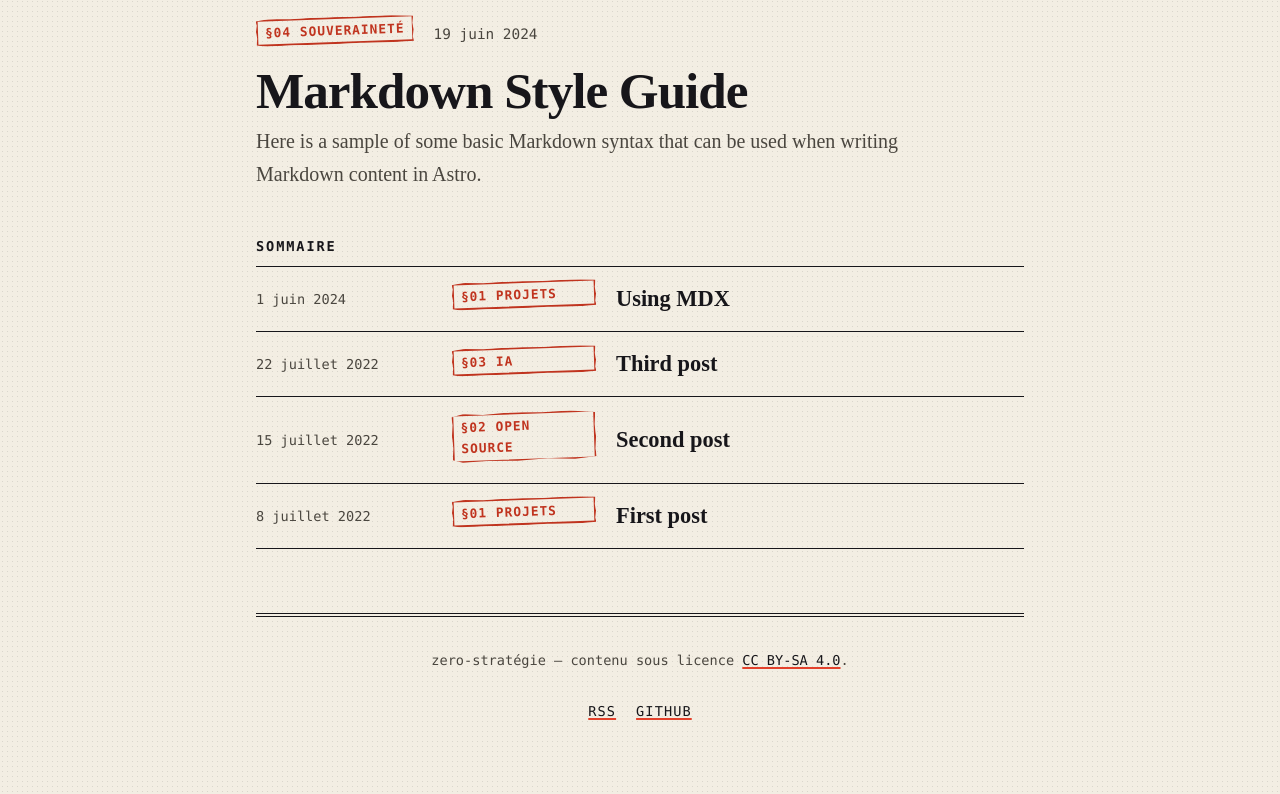
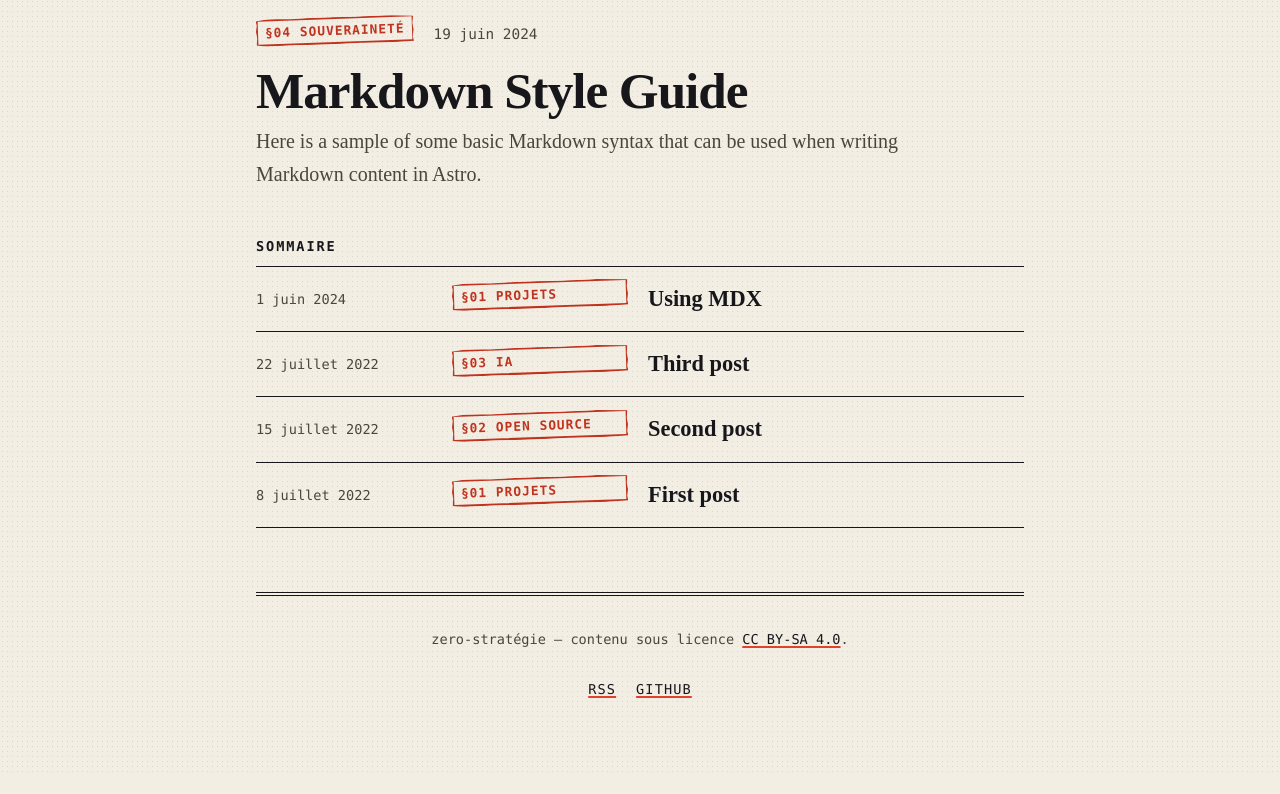
Before and after one commit to zero-strategie/zero-blog-astro, an Astro site: page / in a window 1280 px wide. Shown: the part 1246-2040 px from the top of the page. After the commit the page ends 2019 px from the top, so only its background shows below. Built offline with nearby package versions, Linux system fonts and the light colour scheme; Astro itself is replaced by a stand-in of ours; some packages are replaced by stand-ins of ours.

Commit message:
fix(accueil): élargir la colonne du tampon à 11rem et interdire le retour à la ligne Co-Authored-By: Claude Opus 5.5 <noreply@anthropic.com>

```diff
--- a/src/components/ArticleRow.astro
+++ b/src/components/ArticleRow.astro
@@ -24,7 +24,7 @@ const Heading = `h${headingLevel}` as const;
 
 <style>
 	.article-row {
-		--stamp-column: 9rem;
+		--stamp-column: 11rem;
 		display: grid;
 		grid-template-columns: 1fr auto;
 		align-items: center;
--- a/src/components/Stamp.astro
+++ b/src/components/Stamp.astro
@@ -22,6 +22,7 @@ const { category } = Astro.props;
 		letter-spacing: 0.08em;
 		text-decoration: none;
 		text-transform: uppercase;
+		white-space: nowrap;
 		transform: rotate(-2deg);
 	}
 	/* Le clip-path vit sur le pseudo-élément : il ne rogne ni le texte ni l'anneau de focus du lien. */
```
Also changed, not shown: tests/home.test.mjs (+7 -0 lines).
